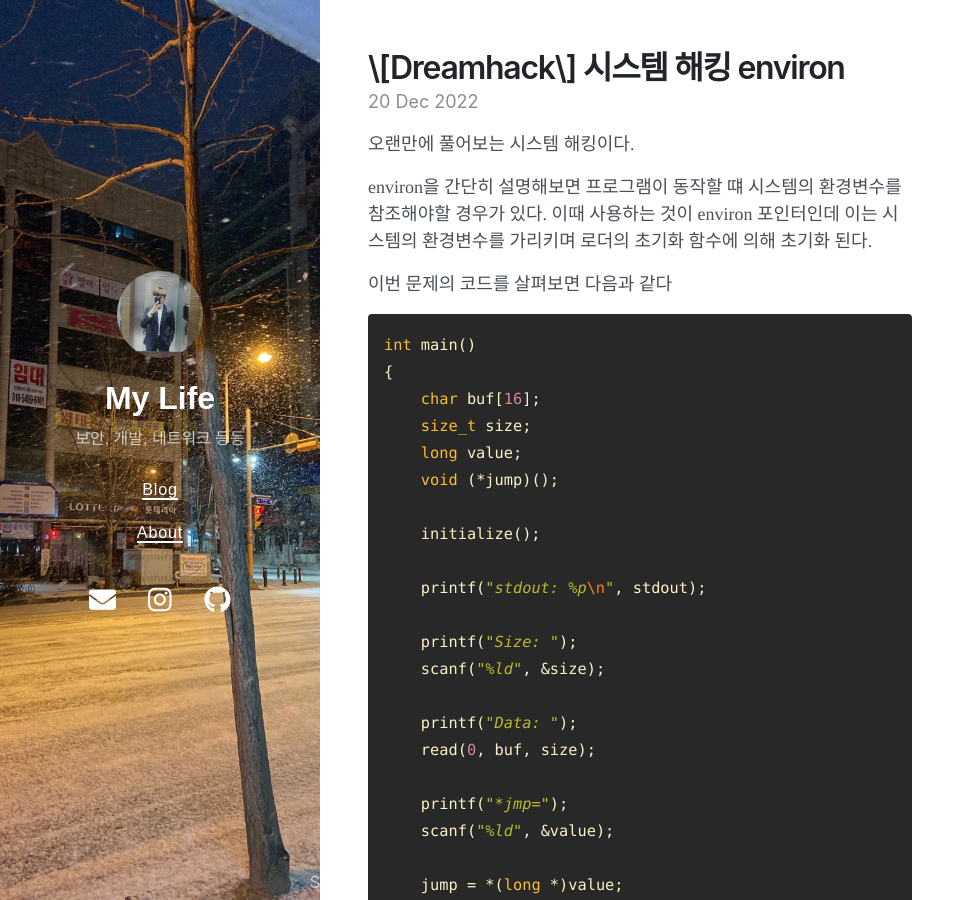
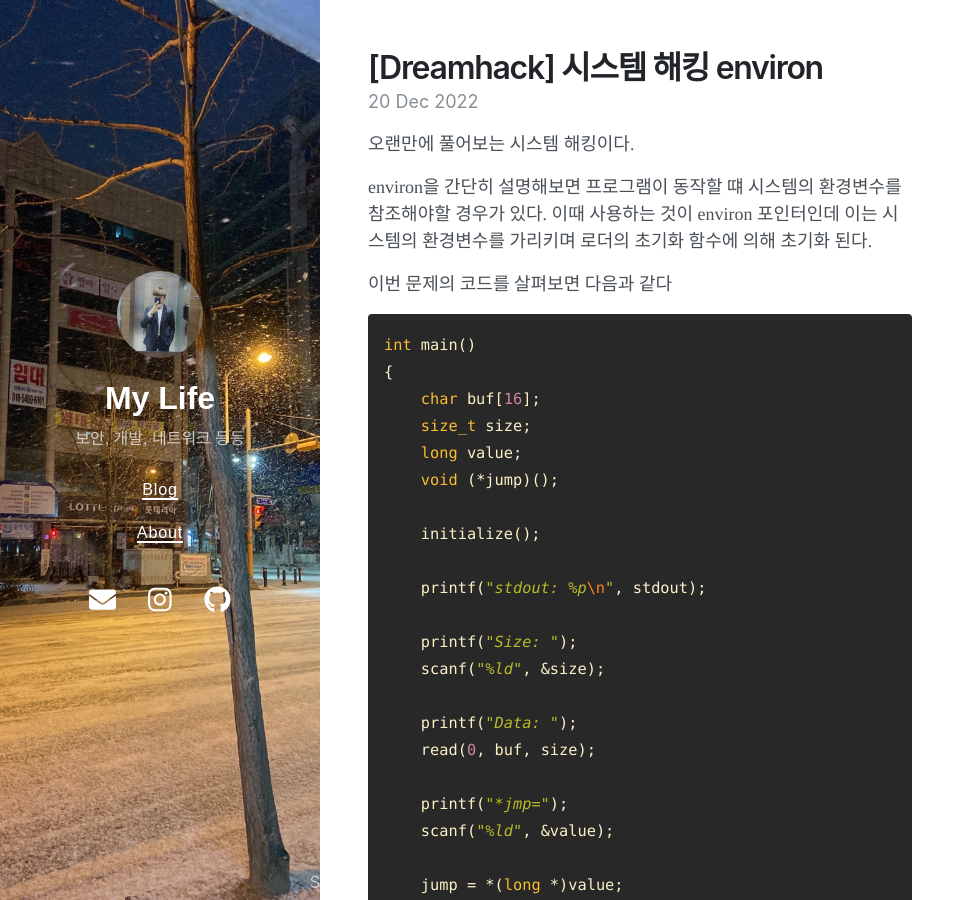
Before and after one commit to dig06161/dig06161.github.io, a Jekyll site: the page built from _posts/2022-12-18-dreamhack-pwn-environ.md, in a window 1280 px wide and 900 px high. Shown: the whole window, without its empty margins (0-975 px from the left). Built offline with Jekyll 4.4.1, drawn with Linux system fonts in a browser that asks for light colours; nearby versions of some CDN libraries; comment, search, counter and statistics services are not loaded; some of the changed lines change nothing that is shown.

Commit message:
ㅁㅇㄹ

```diff
--- a/_posts/2022-12-18-dreamhack-pwn-environ.md
+++ b/_posts/2022-12-18-dreamhack-pwn-environ.md
@@ -2,7 +2,8 @@
 published: true
 image: /img
 layout: post
-title: \\[Dreamhack\\] 시스템 해킹 environ
+title: "[Dreamhack] 시스템 해킹 environ"
+excerpt: "드림핵 PWn environ 문제풀이"
 tags: [Dreamhack, pwnable, ctf, writeup]
 math: true
 date: 2022-12-20 17:30
```
